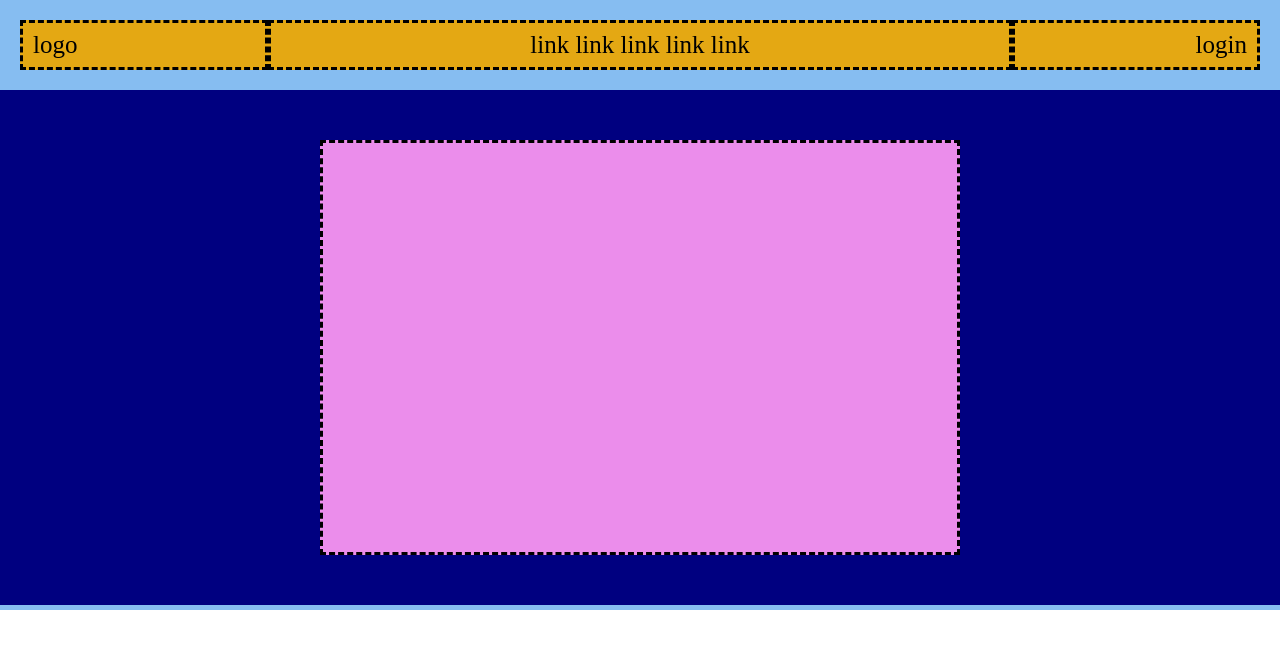
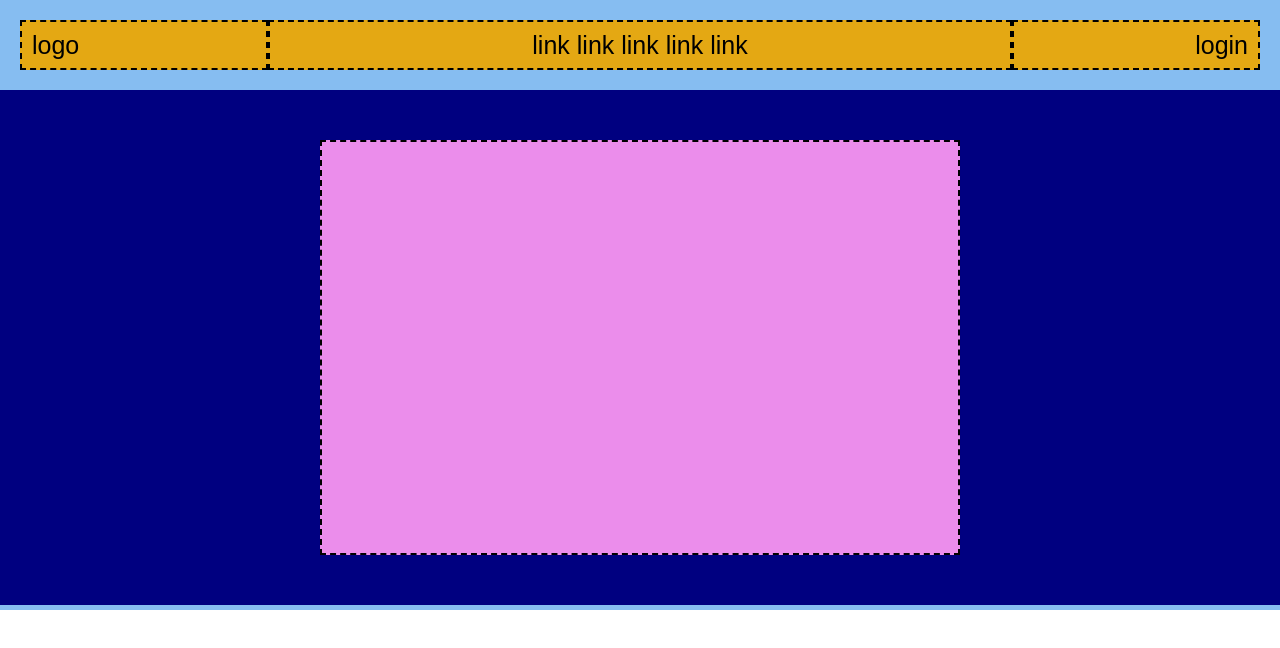
Before and after one commit to EmanueleBrusa/htmlcss-struttura-discord, a plain HTML site: page index.html in a window 1280 px wide. Drawn offline with Linux system fonts and the light colour scheme.

Commit message:
[FEAT/REF]modifica css linea tratt., inizio main

```diff
--- a/css/style.css
+++ b/css/style.css
@@ -2,6 +2,9 @@
     padding: 0;
     margin: 0;
     box-sizing: border-box;
+}
+body{
+    font-family: 'Fredoka', sans-serif;
 }
 /*inizio header*/
 header{
@@ -17,7 +20,7 @@ header{
 }
 .prima-colonna{
     background-color: rgb(228, 168, 19);
-    border-style: dashed;
+    border: 2px dashed black;
     width: 250px;
     height: 50px;
     display: flex;
@@ -26,7 +29,7 @@ header{
 }
 .seconda-colonna{
     background-color: rgb(228, 168, 19);
-    border-style: dashed;
+    border: 2px dashed black;
     width: 750px;
     height: 50px;
     display: flex;
@@ -35,7 +38,7 @@ header{
 }
 .terza-colonna{
     background-color: rgb(228, 168, 19);
-    border-style: dashed;
+    border: 2px dashed black;
     width: 250px;
     height: 50px;
     display: flex;
@@ -58,6 +61,6 @@ p{
     width: 50%;
     height: 415px;
     background-color: rgb(235, 141, 235);
-    border-style: dashed;
+    border: 2px dashed black;
 }
 /*fine header*/
--- a/index.html
+++ b/index.html
@@ -5,6 +5,7 @@
     <meta http-equiv="X-UA-Compatible" content="IE=edge">
     <meta name="viewport" content="width=device-width, initial-scale=1.0">
     <title>Struttura Discord</title>
+    <link rel="preconnect" href="https://fonts.gstatic.com" crossorigin>
     <link rel="stylesheet" href="./css/style.css">
 </head>
 <body>
@@ -37,7 +38,14 @@
     <!--fine header-->
     <!--inizio main-->
     <main>
-
+        <div class="contenitore-bianco"> <!--contenitore bianco contenente un contenitore diviso in due-->
+            <div class="riga-bianca"> <!--riga contenitore bianco-->
+                <div class="colonna-azzurra"> <!--primo contenitore 60%-->
+                </div>
+                <div class="colonna-rosa"> <!--secondo contenitore 40%-->
+                </div>
+            </div>
+        </div>
     </main>
 
     <footer>
```
